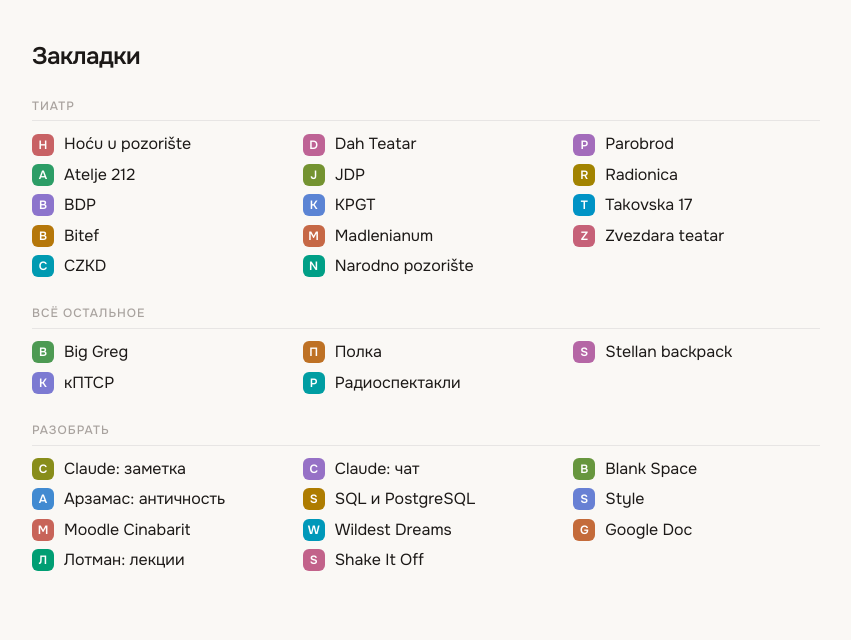
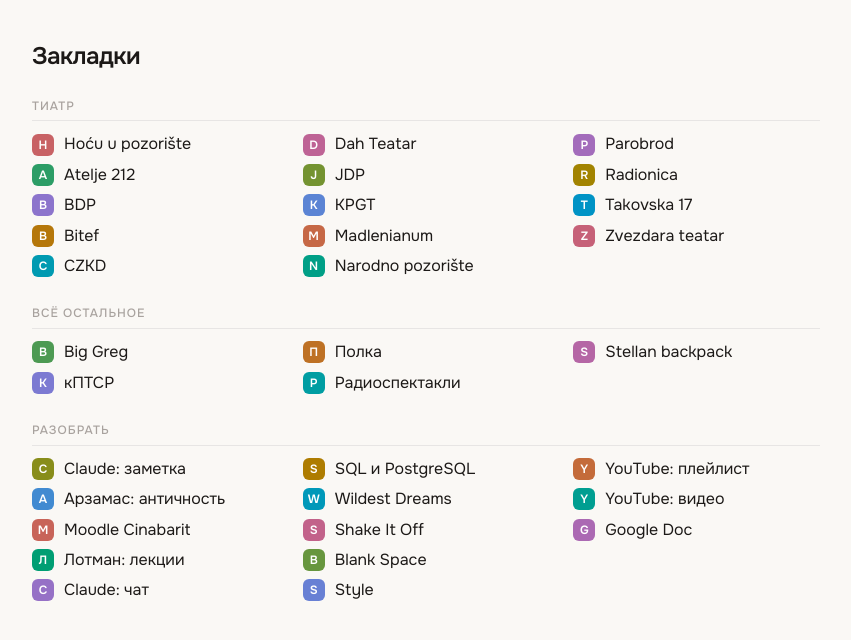
Before and after one commit to mitenka/links, a Jekyll site: the page built from index.md, in a window 1280 px wide. Shown: the top 640 px of the page, without its empty margins (214-1065 px from the left). Built offline with Jekyll 4.4.1, drawn with Linux system fonts in a browser that asks for light colours.

Commit message:
Add two YouTube bookmarks and restore the existing kPTSR URL

```diff
--- a/index.md
+++ b/index.md
@@ -47,4 +47,6 @@ title: Закладки
 - [Shake It Off](https://www.youtube.com/watch?v=uizaxuzgEAk)
 - [Blank Space](https://www.youtube.com/watch?v=eXofJlgk3I4)
 - [Style](https://www.youtube.com/watch?v=tN30I9_s-A8)
+- [YouTube: плейлист](https://www.youtube.com/playlist?list=PL40OiiJw6-gd4WWUG7HOJWGSwiPnkeMKZ)
+- [YouTube: видео](https://www.youtube.com/watch?v=rhPdfVTA2r0)
 - [Google Doc](https://docs.google.com/document/d/1Zdz2SxuNvxN8deFmrmi6F5PCEDVTlnfh7yL9WBoemRQ/edit?pli=1&tab=t.0)
```
